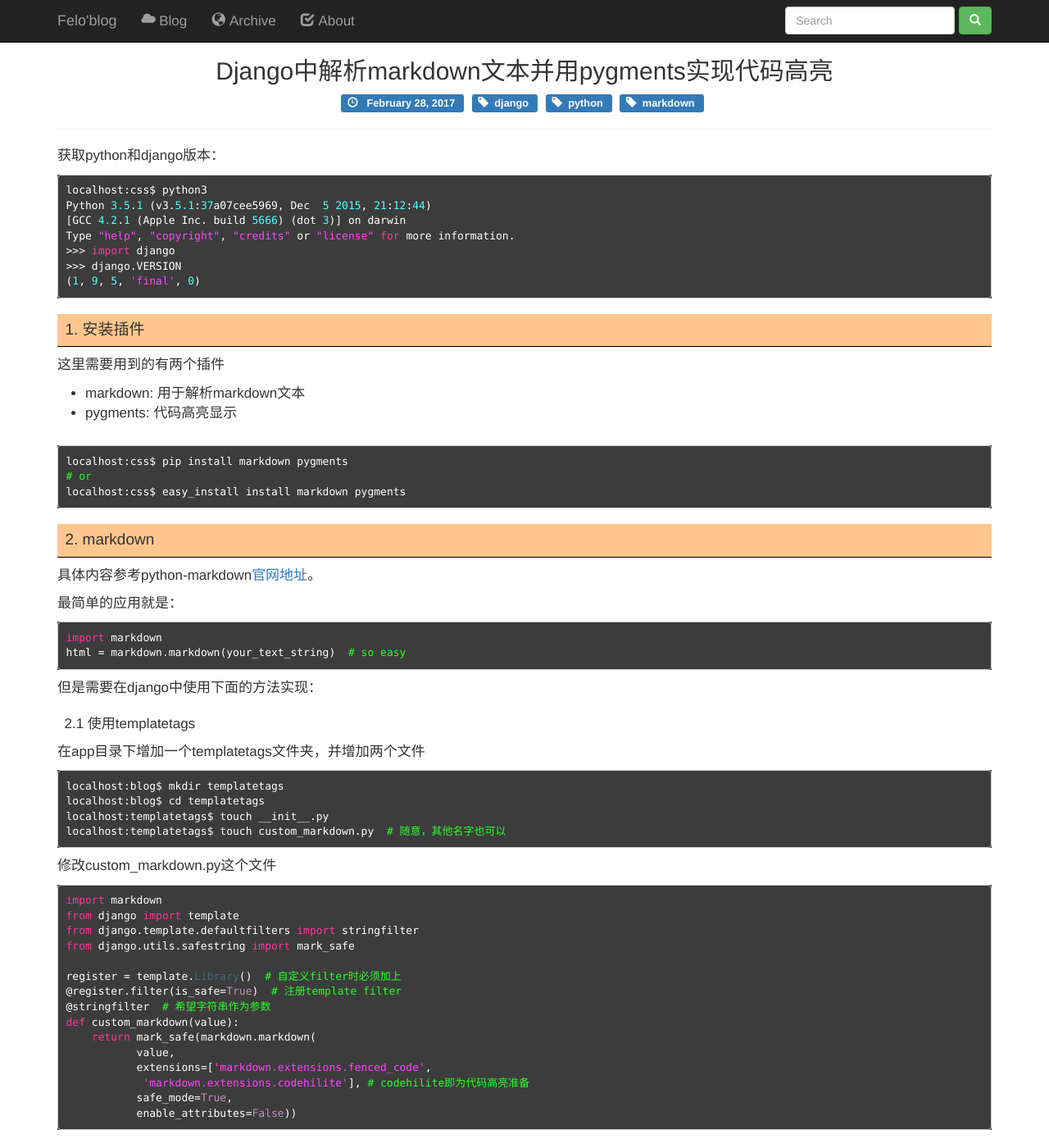
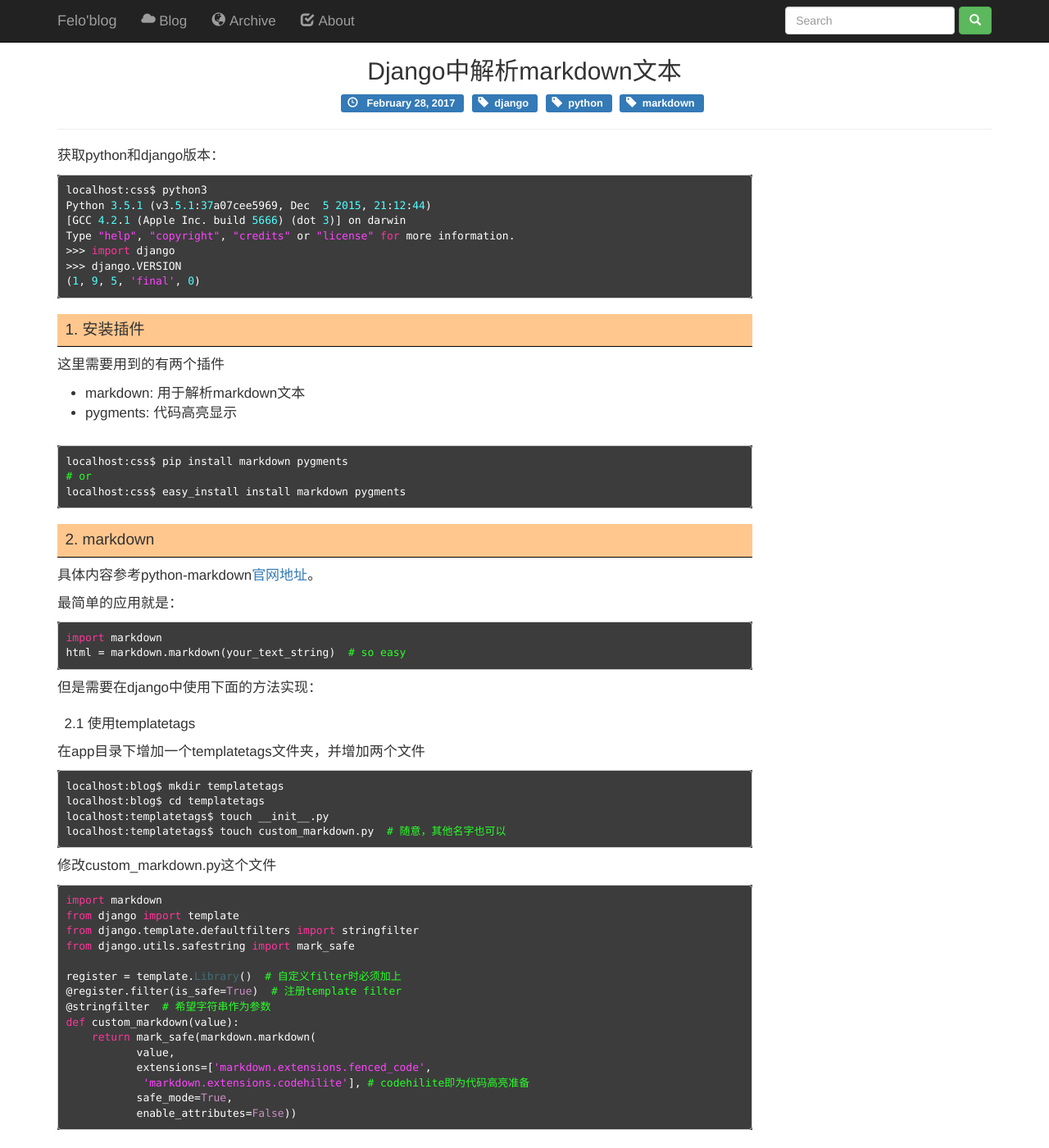
Before and after one commit to yangfeiffei/yangfeiffei.github.io, a Jekyll site: the page built from _posts/2017-02-28-Django使用markdown和pygments.md, in a window 1280 px wide and 1400 px high. Shown: the whole window at 82% size. Built offline with Jekyll 4.4.1, drawn with Linux system fonts in a browser that asks for light colours.

Commit message:
page include modify

```diff
--- a/_includes/list.html
+++ b/_includes/list.html
@@ -15,4 +15,9 @@
 		<!--{% if  forloop.last %}{% else %}<hr>{% endif %}-->
 	  {% endfor %}
 	</ul>
+
+	<div class="text-right" >
+		<a class="btn btn-lg btn-default" href="/archive.html">More...
+		</a>
+	</div>
 </div>
--- /dev/null
+++ b/_includes/post_data.html
@@ -0,0 +1,5 @@
+<div class="tags">
+	<div><span class="glyphicon glyphicon-check"></span>访问量:1000</div>
+	<div><span class="glyphicon glyphicon-cloud"></span>pv:230</div>
+	<div><span class="glyphicon glyphicon-cloud"></span>uv:230</div>
+</div>
--- /dev/null
+++ b/_includes/post_footer.html
@@ -0,0 +1,6 @@
+<div>
+	<ul class="pager">
+    <li class="previous"><a href="{{ page.previous.url }}"><span aria-hidden="true">&larr;</span> 上一篇：{{ page.previous.title }}</a></li>
+    <li class="next"><a href="{{ page.next.url }}">下一篇：{{ page.next.title }} <span aria-hidden="true">&rarr;</span></a></li>
+  	</ul>
+</div>
--- /dev/null
+++ b/_includes/post_head.html
@@ -0,0 +1,13 @@
+<div class="text-center"><h2>{{ page.title }}</h2></div>
+<div class="text-center">
+	<span class="label label-primary"> <span class="glyphicon glyphicon-time"></span> &nbsp;
+		{{ page.date | date: "%B %-d, %Y" }}
+	</span>
+	&nbsp;
+	{% for t in page.tags %}
+	<span class="label label-primary"> <span class="glyphicon glyphicon-tag"></span> &nbsp;{{ t }} </span>
+	&nbsp;
+	{% endfor %}
+</div>
+
+<hr>
--- /dev/null
+++ b/_includes/post_menu.html
@@ -0,0 +1,4 @@
+<div class="tags">
+	<div class="menu-content">目录</div>
+	<div class="back-to-up">返回页首</div>
+</div>
--- a/_includes/tags.html
+++ b/_includes/tags.html
@@ -3,9 +3,8 @@
     <!--<h3>Tags:</h3>-->
     {% for tag in site.tags %}
     {% assign co =  tag[1]|size|plus:10 %}
-    <a class="btn btn-default" style="color:{{ '#ff'|append:co |append:'aa'}}"
-		<!--href="/blog/tags/{{ tag[0] }}"-->
-	>
+    <a class="btn btn-default" style="color:{{ '#ff'|append:co |append:'aa'}}" >
+        <!--href="/blog/tags/{{ tag[0] }}">-->
         {{ tag[0] }}
     </a>
     {% endfor %}
--- a/_layouts/post.html
+++ b/_layouts/post.html
@@ -1,27 +1,18 @@
 ---
 layout: default
 ---
-<div class="text-center"><h2>{{ page.title }}</h2></div>
-<div class="text-center">
-	<span class="label label-primary"> <span class="glyphicon glyphicon-time"></span> &nbsp;
-		{{ page.date | date: "%B %-d, %Y" }}
-	</span>
-	&nbsp;
-	{% for t in page.tags %}
-	<span class="label label-primary"> <span class="glyphicon glyphicon-tag"></span> &nbsp;{{ t }} </span>
-	&nbsp;
-	{% endfor %}
+
+{% include post_head.html %}
+
+<div class="row">
+    <div class="col-md-9">
+        <div class="post">
+        {{ content }}
+        </div>
+        {% include post_footer.html %}
+    </div>
+    <div class="col-md-3">
+        <!--{% include post_data.html%}-->
+        <!--{% include post_menu.html%}-->
+    </div>
 </div>
-
-<hr>
-
-<div class="post">
-{{ content }}
-</div>
-
-<div>
-	<ul class="pager">
-    <li class="previous"><a href="{{ page.previous.url }}"><span aria-hidden="true">&larr;</span> 上一篇：{{ page.previous.title }}</a></li>
-    <li class="next"><a href="{{ page.next.url }}">下一篇：{{ page.next.title }} <span aria-hidden="true">&rarr;</span></a></li>
-  	</ul>
-</div>
--- a/_posts/2017-02-28-Django使用markdown和pygments.md
+++ b/_posts/2017-02-28-Django使用markdown和pygments.md
@@ -1,6 +1,6 @@
 ---
 layout: post
-title: Django中解析markdown文本并用pygments实现代码高亮
+title: Django中解析markdown文本
 date: 2017-02-28 12:00
 author: felo
 tags: django python markdown
--- a/custom/css/main.css
+++ b/custom/css/main.css
@@ -10,7 +10,7 @@ body{
   text-decoration: none;
 }
 
-.blog .tags{
+.tags{
   border-top: solid #ccc 1px;
   border-bottom: solid #ccc 1px;
   /*border-radius: 4px;*/
@@ -37,7 +37,7 @@ body{
 }
 
 .post img {
-  width: 70%;
+  width: 80%;
   padding-left: 10%;
 }
 
```
